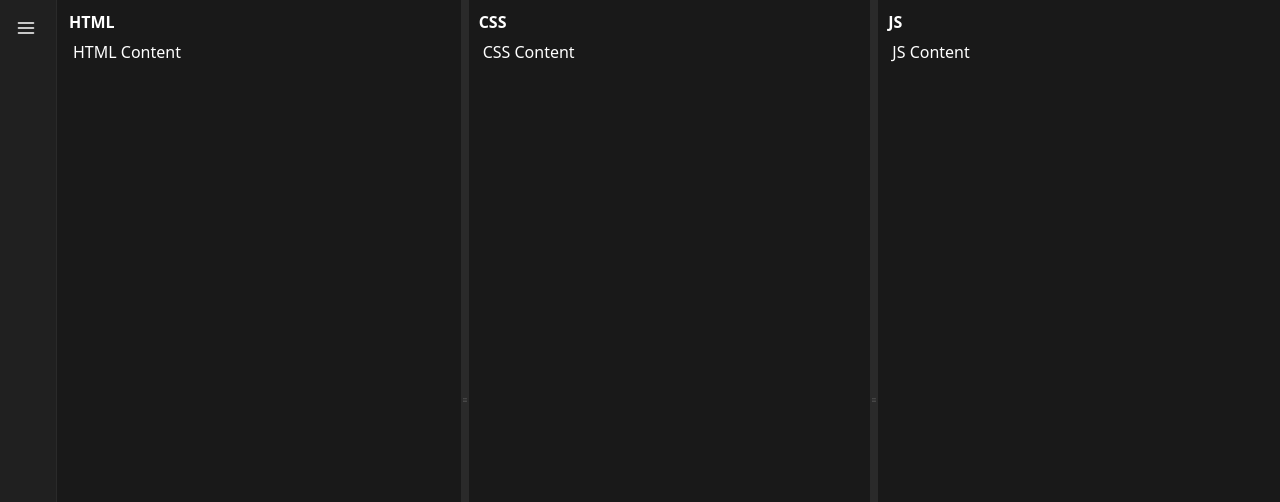
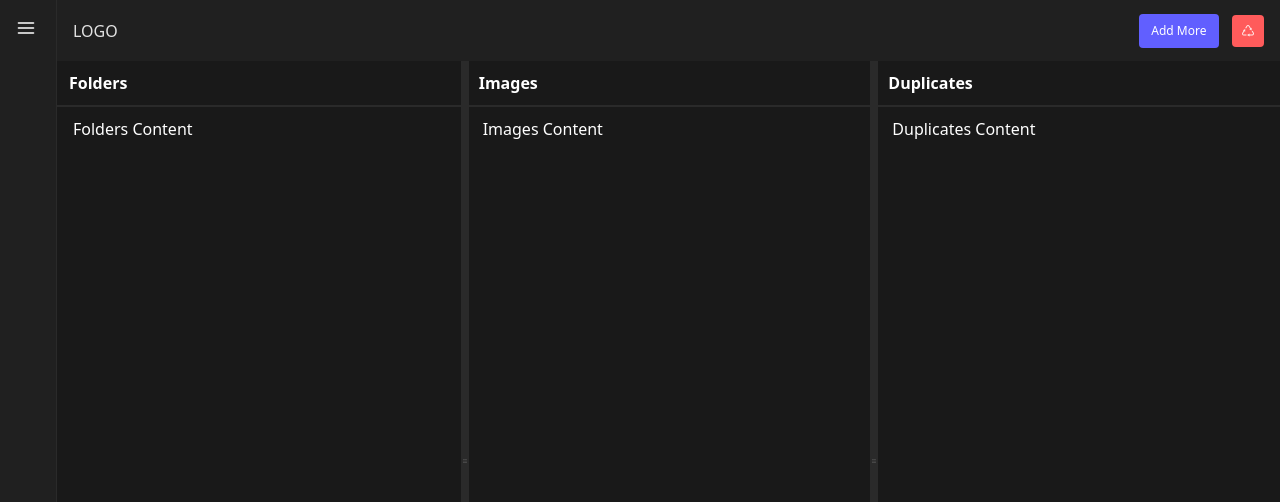
Before and after one commit to meghaofficial/media-management-system, a React app in the folder frontend/: page / in a window 1280 px wide. Shown: the top 502 px of the page. Built offline with nearby package versions, Linux system fonts and the light colour scheme; the HTML template or start-up script is replaced by a standard one.

Commit message:
setup the upperbar

```diff
--- a/frontend/src/components/Arrangements.tsx
+++ b/frontend/src/components/Arrangements.tsx
@@ -1,5 +1,3 @@
-import { useState } from "react";
-import { GoPlus } from "react-icons/go";
 import { MdOutlineFileDownload } from "react-icons/md";
 
 export default function Arrangements() {
--- a/frontend/src/components/CollapsibleSidebar.tsx
+++ b/frontend/src/components/CollapsibleSidebar.tsx
@@ -20,8 +20,6 @@ export default function CollapsibleSidebar({
   open: boolean;
   setOpen: React.Dispatch<React.SetStateAction<boolean>>;
 }) {
-
-  const [activeTab, setActiveTab] = useState<String>("Default");
 
   const [tabsDetails, setTabsDetails] = useState<TabDetail[]>([
     { name: "Default", isActive: true, isLoading: false },
@@ -86,33 +84,3 @@ export default function CollapsibleSidebar({
     </div>
   );
 }
-
-/* ---------- SIDEBAR ITEM ---------- */
-function SidebarItem({
-  icon,
-  label,
-  open,
-}: {
-  icon: React.ReactNode;
-  label: string;
-  open: boolean;
-}) {
-  return (
-    <button
-      className="flex items-center h-11 px-4 w-full hover:bg-white/5 transition"
-    >
-      <span className="text-lg">{icon}</span>
-
-      <motion.span
-        animate={{
-          opacity: open ? 1 : 0,
-          x: open ? 0 : -10,
-        }}
-        transition={{ duration: 0.2 }}
-        className="ml-3 text-sm whitespace-nowrap"
-      >
-        {label}
-      </motion.span>
-    </button>
-  );
-}
--- a/frontend/src/components/MainPage.tsx
+++ b/frontend/src/components/MainPage.tsx
@@ -1,9 +1,11 @@
-import { useState } from "react";
+import { useRef, useState } from "react";
 import FileGrid from "./FileGrid";
 import OptionsNav from "./OptionsNav";
 import type { FileItem } from "../types";
 import CollapsibleSidebar from "./CollapsibleSidebar";
 import ResizablePanels from "./ResizablePanels";
+import { RiDeleteBin6Line } from "react-icons/ri";
+import { LiaRecycleSolid } from "react-icons/lia";
 
 const filesData: FileItem[] = [
   {
@@ -60,6 +62,7 @@ const filesData: FileItem[] = [
 const MainPage = () => {
 
   const [sidebarOpen, setSidebarOpen] = useState(false);
+  const fileInputRef = useRef(null);
 
   return (
     <div>
@@ -70,7 +73,35 @@ const MainPage = () => {
           setOpen={setSidebarOpen}
         />
 
-        <div className="flex-1 h-full overflow-hidden">
+        <div className="flex-1 flex-col h-full overflow-hidden">
+          <div className="flex items-center justify-between p-3 px-4 bg-[#202020]">
+            <span>LOGO</span>
+            <div className="flex items-center gap-3">
+              <button className="p-[1.5px] relative cursor-pointer group">
+                <div
+                  className="
+                    relative
+                    p-2 px-3
+                    rounded
+                    flex items-center justify-start
+                    w-full
+                    text-left
+                    text-[12px]
+                    font-medium
+                    text-white
+                    bg-indigo-500
+                    group-hover:bg-indigo-500/80
+                    group-hover:text-white/80
+                  "
+                >
+                  Add More
+                </div>
+              </button>
+              <div className="rounded bg-[#ff5b5b] hover:bg-[#ff5b5b]/80 cursor-pointer p-[8px]">
+                <LiaRecycleSolid />
+              </div>
+            </div>
+          </div>
           <ResizablePanels />
         </div>
       </div>
--- a/frontend/src/components/ResizablePanels.tsx
+++ b/frontend/src/components/ResizablePanels.tsx
@@ -9,11 +9,11 @@ export default function ResizablePanels() {
   const containerRef = useRef<HTMLDivElement>(null);
 
   // panel widths (px)
-  const htmlW = useRef(0);
-  const cssW = useRef(0);
-  const jsW = useRef(0);
+  const folderW = useRef(0);
+  const imageW = useRef(0);
+  const duplicateW = useRef(0);
 
-  const active = useRef<"html" | "js" | null>(null);
+  const active = useRef<"folder" | "duplicate" | null>(null);
   const lastX = useRef(0);
 
   const [, force] = useState(0);
@@ -25,7 +25,7 @@ export default function ResizablePanels() {
     const width = entries[0].contentRect.width;
     const total = width - RESIZER * 2;
 
-    htmlW.current = cssW.current = jsW.current = total / 3;
+    folderW.current = imageW.current = duplicateW.current = total / 3;
     force(v => v + 1);
   });
 
@@ -41,44 +41,44 @@ export default function ResizablePanels() {
       let dx = e.clientX - lastX.current;
       lastX.current = e.clientX;
 
-      /* ===== HTML EDGE ===== */
-      if (active.current === "html") {
+      /* ===== folder EDGE ===== */
+      if (active.current === "folder") {
         if (dx > 0) {
-          let take = Math.min(cssW.current - MIN, dx);
-          cssW.current -= take;
-          htmlW.current += take;
+          let take = Math.min(imageW.current - MIN, dx);
+          imageW.current -= take;
+          folderW.current += take;
           dx -= take;
 
           if (dx > 0) {
-            take = Math.min(jsW.current - MIN, dx);
-            jsW.current -= take;
-            htmlW.current += take;
+            take = Math.min(duplicateW.current - MIN, dx);
+            duplicateW.current -= take;
+            folderW.current += take;
           }
         } else {
-          let give = Math.min(htmlW.current - MIN, -dx);
-          htmlW.current -= give;
-          cssW.current += give;
+          let give = Math.min(folderW.current - MIN, -dx);
+          folderW.current -= give;
+          imageW.current += give;
         }
       }
 
-      /* ===== JS EDGE ===== */
-      if (active.current === "js") {
+      /* ===== duplicate EDGE ===== */
+      if (active.current === "duplicate") {
         if (dx < 0) {
           dx = -dx;
-          let take = Math.min(cssW.current - MIN, dx);
-          cssW.current -= take;
-          jsW.current += take;
+          let take = Math.min(imageW.current - MIN, dx);
+          imageW.current -= take;
+          duplicateW.current += take;
           dx -= take;
 
           if (dx > 0) {
-            take = Math.min(htmlW.current - MIN, dx);
-            htmlW.current -= take;
-            jsW.current += take;
+            take = Math.min(folderW.current - MIN, dx);
+            folderW.current -= take;
+            duplicateW.current += take;
           }
         } else {
-          let give = Math.min(jsW.current - MIN, dx);
-          jsW.current -= give;
-          cssW.current += give;
+          let give = Math.min(duplicateW.current - MIN, dx);
+          duplicateW.current -= give;
+          imageW.current += give;
         }
       }
 
@@ -103,40 +103,40 @@ export default function ResizablePanels() {
       className="relative h-full w-full bg-[#0f1117] overflow-hidden"
     >
       <Panel
-        title="HTML"
+        title="Folders"
         left={0}
-        width={htmlW.current}
-        collapsed={collapsed(htmlW.current)}
+        width={folderW.current}
+        collapsed={collapsed(folderW.current)}
       />
 
       <Resizer
-        left={htmlW.current}
+        left={folderW.current}
         onDown={x => {
-          active.current = "html";
+          active.current = "folder";
           lastX.current = x;
         }}
       />
 
       <Panel
-        title="CSS"
-        left={htmlW.current + RESIZER}
-        width={cssW.current}
-        collapsed={collapsed(cssW.current)}
+        title="Images"
+        left={folderW.current + RESIZER}
+        width={imageW.current}
+        collapsed={collapsed(imageW.current)}
       />
 
       <Resizer
-        left={htmlW.current + cssW.current + RESIZER}
+        left={folderW.current + imageW.current + RESIZER}
         onDown={x => {
-          active.current = "js";
+          active.current = "duplicate";
           lastX.current = x;
         }}
       />
 
       <Panel
-        title="JS"
-        left={htmlW.current + cssW.current + RESIZER * 2}
-        width={jsW.current}
-        collapsed={collapsed(jsW.current)}
+        title="Duplicates"
+        left={folderW.current + imageW.current + RESIZER * 2}
+        width={duplicateW.current}
+        collapsed={collapsed(duplicateW.current)}
       />
     </div>
   );
@@ -171,8 +171,10 @@ function Panel({
         {title}
       </motion.div>
 
+      <div className="w-full border-b-2 border-[#2a2a2a] absolute top-11"></div>
+
       <motion.div
-        className="pt-10 px-4"
+        className="pt-14 px-4"
         animate={{ opacity: collapsed ? 0 : 1 }}
         transition={{ duration: 0.2 }}
         style={{ pointerEvents: collapsed ? "none" : "auto" }}
```
